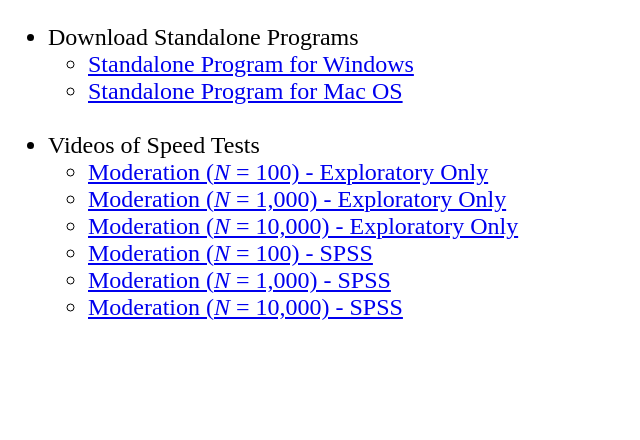
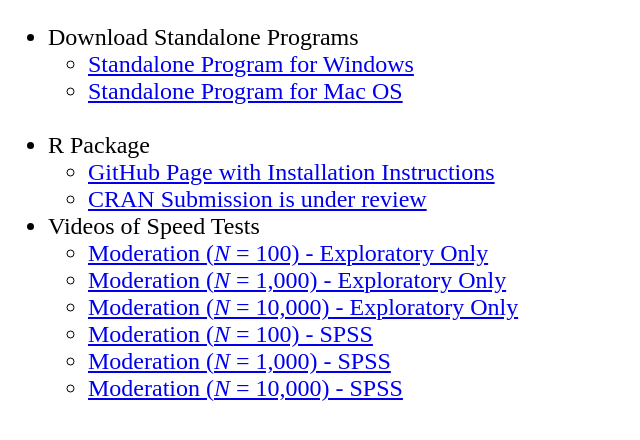
Before and after one commit to jinkim3/exploratory_only_website, a plain HTML site: page index.html in a window 1280 px wide. Shown: the whole page, without its empty margins (0-640 px from the left). Drawn offline with Linux system fonts and the light colour scheme.

Commit message:
Update index.html

```diff
--- a/index.html
+++ b/index.html
@@ -36,6 +36,21 @@
                 </ul>
             </li>
             <br>
+            <li>R Package</li>
+            <li style="list-style: none; display: inline">
+                <ul>
+                    <li>
+                        <a href="https://github.com/jinkim3/exploratory"
+                        target="_blank">
+                        GitHub Page with Installation Instructions</a>
+                    </li>
+                    <li>
+                        <a href="https://cran.r-project.org/package=exploratory"
+                        target="_blank">
+                        CRAN Submission is under review</a>
+                    </li>
+                </ul>
+            </li>
             <li>Videos of Speed Tests</li>
             <li style="list-style: none; display: inline">
                 <ul>
```
